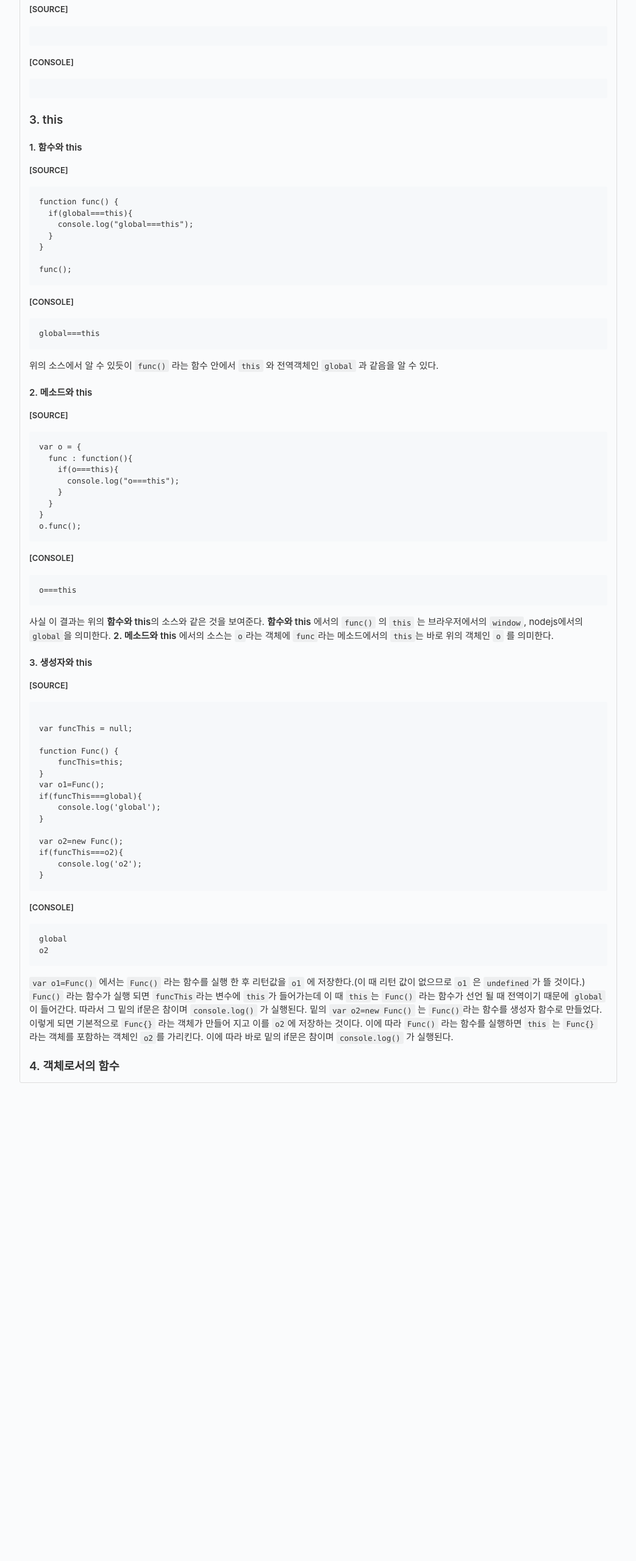
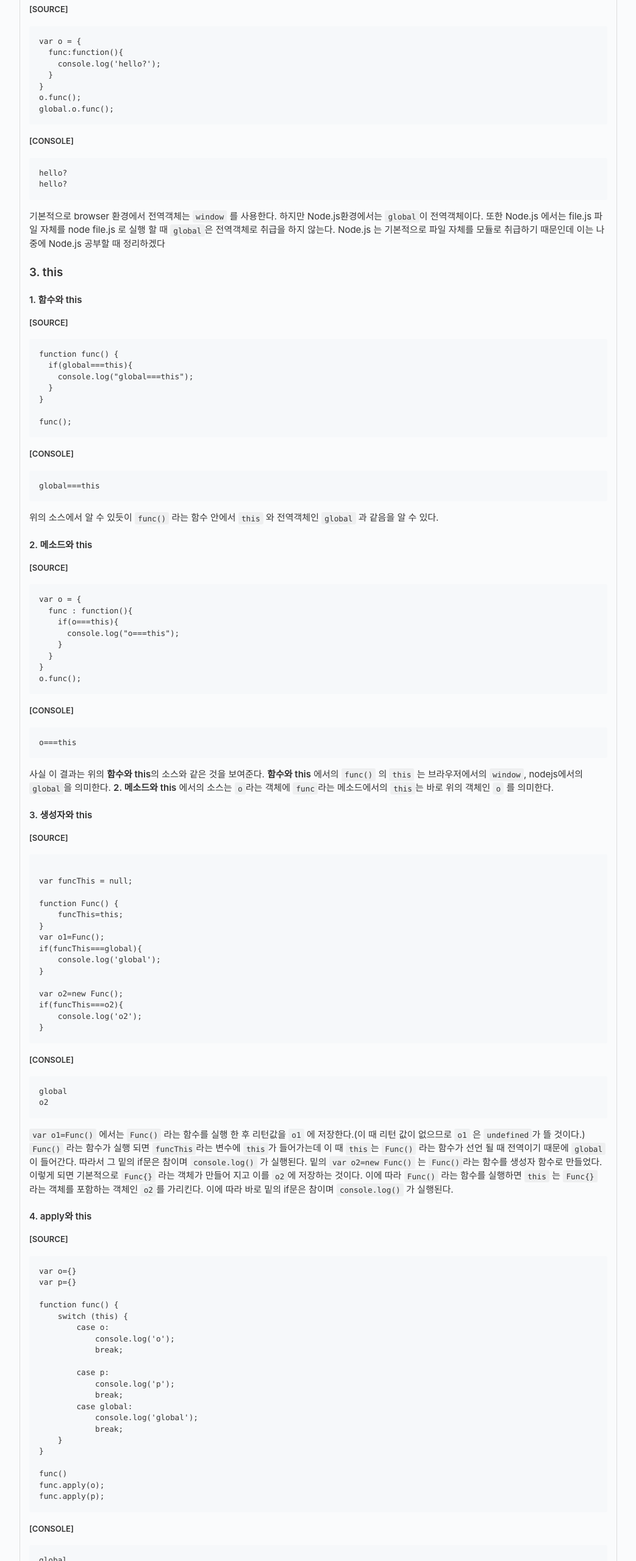
Before and after one commit to jeahun10717/javascriptStudy, a plain HTML site: page jsStudyHtmlFiles/javascriptBySHCD3.html in a window 1280 px wide. Shown: the part 3393-5953 px from the top of the page at 61% size, without its empty margins (118-1161 px from the left). Before the commit the page ends 5185 px from the top, so only its background shows below. Drawn offline with Linux system fonts and the light colour scheme.

Commit message:
2020/09/01 수15:00 까지 공부한 거 upload

```diff
--- a/jsStudyHtmlFiles/javascriptBySHCD3.html
+++ b/jsStudyHtmlFiles/javascriptBySHCD3.html
@@ -120,9 +120,18 @@ console.log(p2);</code></pre>
 <p><img src="/imgFolder/javascriptBySHCD3_GlobalObjectIMG.png"></p>
 <h4 id="2-node-js-">2. Node.js &#xD658;&#xACBD;</h4>
 <p><span style="font-size:small"><strong>[SOURCE]</strong></span></p>
-<pre><code class="language-javascript"></code></pre>
+<pre><code class="language-javascript">var o = {
+  func:function(){
+    console.log(&apos;hello?&apos;);
+  }
+}
+o.func();
+global.o.func();</code></pre>
 <p><span style="font-size:small"><strong>[CONSOLE]</strong></span></p>
-<pre><code></code></pre><h3 id="3-this">3. this</h3>
+<pre><code>hello?
+hello?</code></pre><p>&#xAE30;&#xBCF8;&#xC801;&#xC73C;&#xB85C; browser &#xD658;&#xACBD;&#xC5D0;&#xC11C; &#xC804;&#xC5ED;&#xAC1D;&#xCCB4;&#xB294; <code>window</code> &#xB97C; &#xC0AC;&#xC6A9;&#xD55C;&#xB2E4;.
+&#xD558;&#xC9C0;&#xB9CC; Node.js&#xD658;&#xACBD;&#xC5D0;&#xC11C;&#xB294; <code>global</code>&#xC774; &#xC804;&#xC5ED;&#xAC1D;&#xCCB4;&#xC774;&#xB2E4;. &#xB610;&#xD55C; Node.js &#xC5D0;&#xC11C;&#xB294; file.js &#xD30C;&#xC77C; &#xC790;&#xCCB4;&#xB97C; node file.js &#xB85C; &#xC2E4;&#xD589; &#xD560; &#xB54C; <code>global</code>&#xC740; &#xC804;&#xC5ED;&#xAC1D;&#xCCB4;&#xB85C; &#xCDE8;&#xAE09;&#xC744; &#xD558;&#xC9C0; &#xC54A;&#xB294;&#xB2E4;. Node.js &#xB294; &#xAE30;&#xBCF8;&#xC801;&#xC73C;&#xB85C; &#xD30C;&#xC77C; &#xC790;&#xCCB4;&#xB97C; &#xBAA8;&#xB4C8;&#xB85C; &#xCDE8;&#xAE09;&#xD558;&#xAE30; &#xB54C;&#xBB38;&#xC778;&#xB370; &#xC774;&#xB294; &#xB098;&#xC911;&#xC5D0; Node.js &#xACF5;&#xBD80;&#xD560; &#xB54C; &#xC815;&#xB9AC;&#xD558;&#xACA0;&#xB2E4;</p>
+<h3 id="3-this">3. this</h3>
 <h4 id="1-this">1. &#xD568;&#xC218;&#xC640; this</h4>
 <p><span style="font-size:small"><strong>[SOURCE]</strong></span></p>
 <pre><code class="language-javascript">function func() {
@@ -170,7 +179,35 @@ if(funcThis===o2){
 o2</code></pre><p><code>var o1=Func()</code> &#xC5D0;&#xC11C;&#xB294; <code>Func()</code> &#xB77C;&#xB294; &#xD568;&#xC218;&#xB97C; &#xC2E4;&#xD589; &#xD55C; &#xD6C4; &#xB9AC;&#xD134;&#xAC12;&#xC744; <code>o1</code> &#xC5D0; &#xC800;&#xC7A5;&#xD55C;&#xB2E4;.(&#xC774; &#xB54C; &#xB9AC;&#xD134; &#xAC12;&#xC774; &#xC5C6;&#xC73C;&#xBBC0;&#xB85C; <code>o1</code> &#xC740; <code>undefined</code>&#xAC00; &#xB730; &#xAC83;&#xC774;&#xB2E4;.)
 <code>Func()</code> &#xB77C;&#xB294; &#xD568;&#xC218;&#xAC00; &#xC2E4;&#xD589; &#xB418;&#xBA74; <code>funcThis</code>&#xB77C;&#xB294; &#xBCC0;&#xC218;&#xC5D0; <code>this</code>&#xAC00; &#xB4E4;&#xC5B4;&#xAC00;&#xB294;&#xB370; &#xC774; &#xB54C; <code>this</code>&#xB294; <code>Func()</code> &#xB77C;&#xB294; &#xD568;&#xC218;&#xAC00; &#xC120;&#xC5B8; &#xB420; &#xB54C; &#xC804;&#xC5ED;&#xC774;&#xAE30; &#xB54C;&#xBB38;&#xC5D0; <code>global</code> &#xC774; &#xB4E4;&#xC5B4;&#xAC04;&#xB2E4;. &#xB530;&#xB77C;&#xC11C; &#xADF8; &#xBC11;&#xC758; if&#xBB38;&#xC740; &#xCC38;&#xC774;&#xBA70; <code>console.log()</code> &#xAC00; &#xC2E4;&#xD589;&#xB41C;&#xB2E4;.
 &#xBC11;&#xC758; <code>var o2=new Func()</code> &#xB294; <code>Func()</code>&#xB77C;&#xB294; &#xD568;&#xC218;&#xB97C; &#xC0DD;&#xC131;&#xC790; &#xD568;&#xC218;&#xB85C; &#xB9CC;&#xB4E4;&#xC5C8;&#xB2E4;. &#xC774;&#xB807;&#xAC8C; &#xB418;&#xBA74; &#xAE30;&#xBCF8;&#xC801;&#xC73C;&#xB85C; <code>Func{}</code> &#xB77C;&#xB294; &#xAC1D;&#xCCB4;&#xAC00; &#xB9CC;&#xB4E4;&#xC5B4; &#xC9C0;&#xACE0; &#xC774;&#xB97C; <code>o2</code>&#xC5D0; &#xC800;&#xC7A5;&#xD558;&#xB294; &#xAC83;&#xC774;&#xB2E4;. &#xC774;&#xC5D0; &#xB530;&#xB77C; <code>Func()</code> &#xB77C;&#xB294; &#xD568;&#xC218;&#xB97C; &#xC2E4;&#xD589;&#xD558;&#xBA74; <code>this</code> &#xB294; <code>Func{}</code> &#xB77C;&#xB294; &#xAC1D;&#xCCB4;&#xB97C; &#xD3EC;&#xD568;&#xD558;&#xB294; &#xAC1D;&#xCCB4;&#xC778; <code>o2</code>&#xB97C; &#xAC00;&#xB9AC;&#xD0A8;&#xB2E4;. &#xC774;&#xC5D0; &#xB530;&#xB77C; &#xBC14;&#xB85C; &#xBC11;&#xC758; if&#xBB38;&#xC740; &#xCC38;&#xC774;&#xBA70; <code>console.log()</code> &#xAC00; &#xC2E4;&#xD589;&#xB41C;&#xB2E4;.</p>
-<h3 id="4-">4. &#xAC1D;&#xCCB4;&#xB85C;&#xC11C;&#xC758; &#xD568;&#xC218;</h3>
+<h4 id="4-apply-this">4. apply&#xC640; this</h4>
+<p><span style="font-size:small"><strong>[SOURCE]</strong></span></p>
+<pre><code class="language-javascript">var o={}
+var p={}
+
+function func() {
+    switch (this) {
+        case o:
+            console.log(&apos;o&apos;);
+            break;
+
+        case p:
+            console.log(&apos;p&apos;);
+            break;
+        case global:
+            console.log(&apos;global&apos;);
+            break;
+    }
+}
+
+func()
+func.apply(o);
+func.apply(p);</code></pre>
+<p><span style="font-size:small"><strong>[CONSOLE]</strong></span></p>
+<pre><code>global
+o
+p</code></pre><p>&#xC5EC;&#xAE30;&#xC11C; func() &#xB97C; &#xD588;&#xC744; &#xB54C;&#xC758; func()&#xB294; &#xC804;&#xC5ED;&#xAC1D;&#xCCB4;&#xC778; global&#xC758; &#xBA54;&#xC18C;&#xB4DC;&#xAC00; &#xB41C;&#xB2E4;.
+func.apply(o) &#xB97C; &#xD588;&#xC744; &#xB54C;&#xC758; func()&#xB294; o&#xC758; &#xBA54;&#xC18C;&#xB4DC;&#xAC00; &#xB418;&#xBA70; func.apply(p) &#xB97C; &#xD588;&#xC744; &#xB54C;&#xC758; func()&#xB294; p &#xC758; &#xBA54;&#xC18C;&#xB4DC;&#xAC00; &#xB41C;&#xB2E4;. &#xC774;&#xD574;&#xB97C; &#xB3D5;&#xAE30; &#xC704;&#xD574; &#xBC11;&#xC758; &#xADF8;&#xB9BC;&#xC744; &#xCC38;&#xC870;&#xD558;&#xB77C;.</p>
+<p><img src="/imgFolder/javascriptBySHCD3_applyMethodIMG.png"></p>
 </article></div><div style="background-color: #b4b2b2;width: 50px;height:50px;line-height: 50px;text-align: center;position: fixed;bottom: 10px;right: 10px;padding-top:5px;" onclick="document.documentElement.scrollTop = document.body.scrollTop =0;">
   <svg t="1533629773982" class="icon" style="" viewBox="0 0 1024 1024" version="1.1" xmlns="http://www.w3.org/2000/svg" p-id="1035" xlink="http://www.w3.org/1999/xlink" width="40" height="40"><defs><style type="text/css">@font-face { font-family: uc-nexus-iconfont; src: url("chrome-extension://pogijhnlcfmcppgimcaccdkmbedjkmhi/res/font_9qmmi8b8jsxxbt9.woff") format("woff"), url("chrome-extension://pogijhnlcfmcppgimcaccdkmbedjkmhi/res/font_9qmmi8b8jsxxbt9.ttf") format("truetype"); }
   </style></defs><path d="M536.255427 195.182354c-7.804756-7.804756-17.966187-11.615549-28.311813-11.615549-9.43693 0-18.874883 3.449565-26.496467 10.163477-2.360767 1.452071-4.356214 3.267417-6.352685 5.262864L218.47792 455.611735c-15.607466 15.60542-15.607466 40.834011 0 56.43943 15.607466 15.607466 41.558511 15.607466 57.167001 0l193.46013-192.733583 0 600.526219c0 22.1423 17.787108 39.927361 39.927361 39.927361 22.140253 0 39.927361-17.785062 39.927361-39.927361L548.959773 319.317583 737.15704 508.422522c15.607466 15.607466 40.469714 15.607466 56.078203 0 15.607466-15.607466 15.425318-40.834011-0.182149-56.441477L536.255427 195.182354 536.255427 195.182354z" p-id="1036" fill="#333"/><path d="M101.784174 143.097092l816.674071 0c22.140253 0 39.925315-17.785062 39.925315-39.927361 0-22.140253-17.784038-39.925315-39.925315-39.925315L101.784174 63.244416c-22.140253 0-39.927361 17.785062-39.927361 39.925315C61.856813 125.31203 79.643921 143.097092 101.784174 143.097092L101.784174 143.097092z" p-id="1037" fill="#333"/></svg>
```
Also changed, not shown: javascriptBySHCD3.md (+50 -3 lines), imgFolder/javascriptBySHCD3_applyMethodIMG.png (added).
